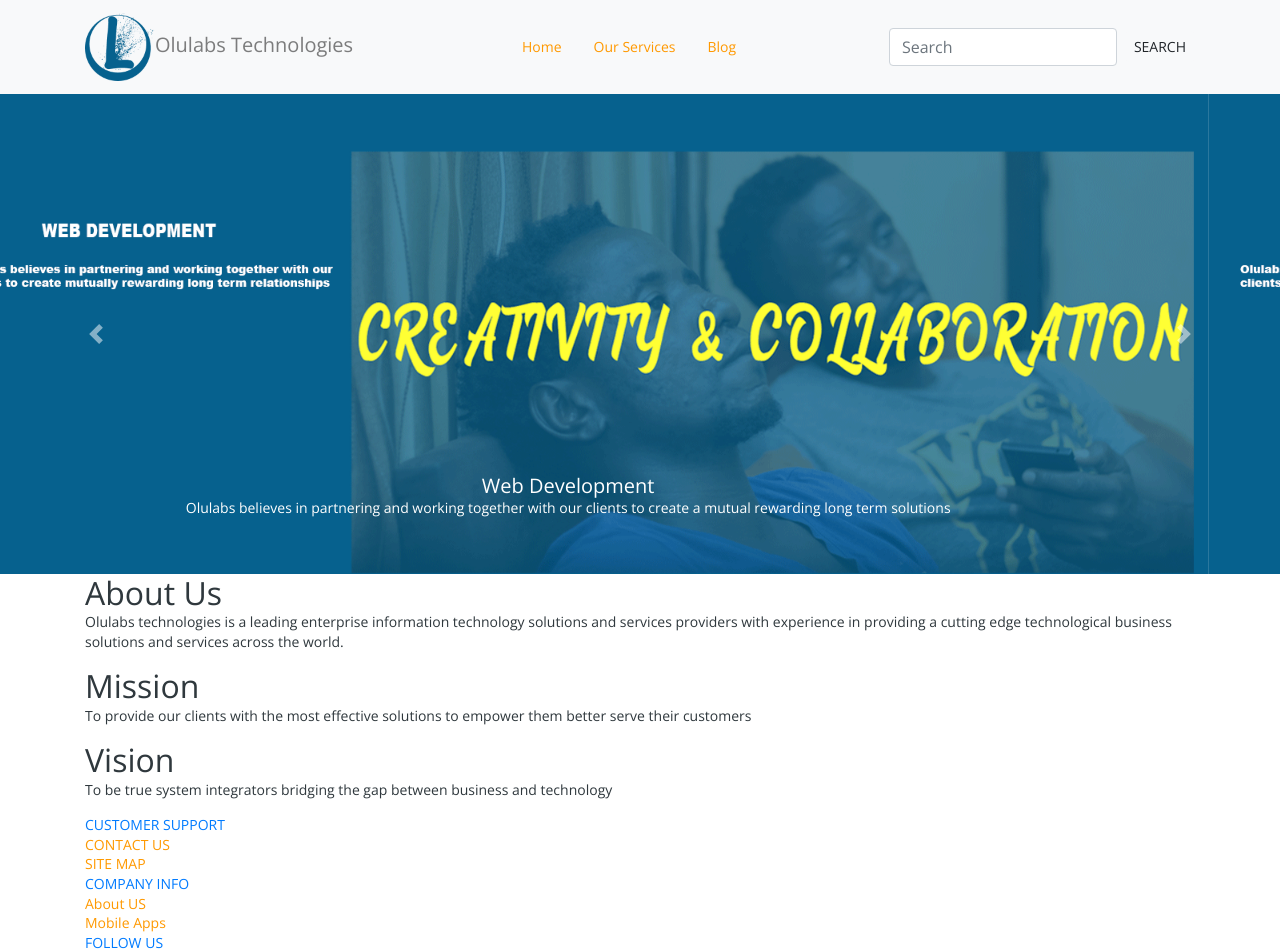
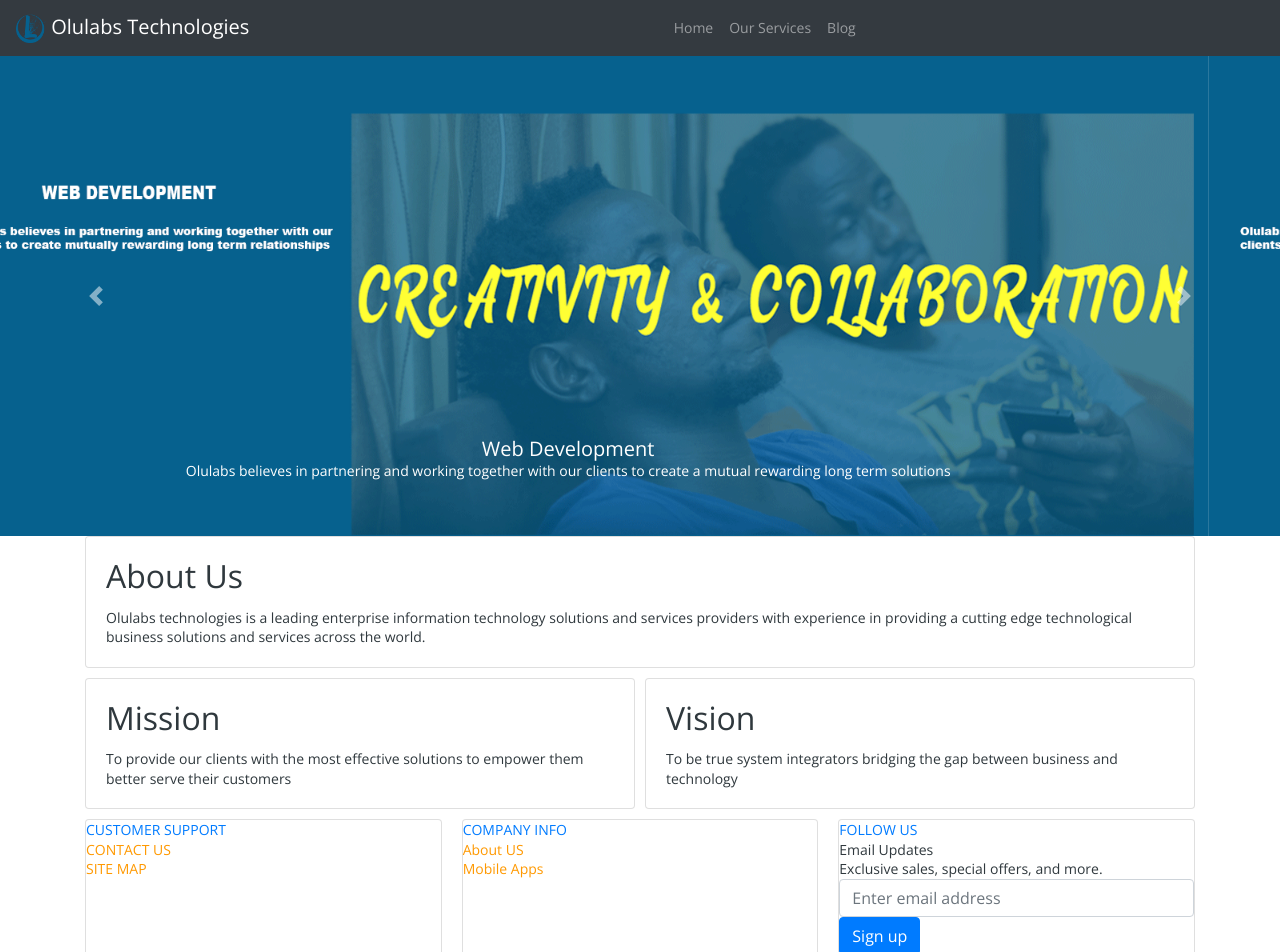
Before and after one commit to vostebush/olulabs-web-app, an Angular app in the folder olu-app/: page / in a window 1280 px wide. Shown: the top 952 px of the page. Built offline with nearby package versions, Linux system fonts and the light colour scheme.

Commit message:
new navbar format

```diff
--- a/olu-app/src/app/app.component.html
+++ b/olu-app/src/app/app.component.html
@@ -1,30 +1,31 @@
 <!--NAVIGATION-->
-  <nav class="navbar navbar-expand-lg bg-light navbar-light">
-    <div class="container">
-      <!-- BRANDING -->
+<nav class="navbar navbar-expand-sm bg-dark navbar-dark">
+  <div>
     <a class="navbar-brand" href="#">
-          <img class="logo" alt="Olulabs Inc Logo" src="/assets/images/olu1.png">
-          <span class="navbar-text">Olulabs Technologies</span>
+      <img id="logo" src="/assets/images/olu1.png" alt="">
+      Olulabs Technologies
     </a>
-
-      <!-- SEARCH -->
-      <ul class="navbar">
-        <li class="nav-item"><a class="nav-link" href="#">Home</a></li>
-        <li class="nav-item"><a class="nav-link" href="#">Our Services</a>
-        <li class="nav-item"><a class="nav-link" href="#">Blog</a></li>
+    <button class="navbar-toggler" type="button" data-toggle="collapse" data-target="#collapsibleNavbar">
+      <span class="navbar-toggler-icon"></span>
+    </button>
+  </div>
+  <div class="collapse navbar-collapse justify-content-lg-center" id="collapsibleNavbar">
+    <ul class="navbar-nav">
+      <li class="nav-item">
+        <a class="nav-link" href="#">Home</a>
+      </li>
+      <li class="nav-item">
+        <a class="nav-link" href="#">Our Services</a>
+      </li>
+      <li class="nav-item">
+        <a class="nav-link" href="#">Blog</a>
+      </li>
     </ul>
-
-        <div class="search-area">
-          <form class="form-inline">
-            <input class="form-control mr-sm-2" aria-label="Search" placeholder="Search" type="search">
-            <button class="btn btn-light btn-sm" type="submit">SEARCH</button>
-          </form>
-        </div>
   </div>
 </nav>
 
 <!--HERO SECTION-->
-  <div id="carouselExampleCaptions" class="carousel slide" data-ride="carousel">
+<section id="carouselExampleCaptions" class="carousel slide" data-ride="carousel">
   <ol class="carousel-indicators">
     <li data-target="#carouselExampleCaptions" data-slide-to="0" class="active"></li>
     <li data-target="#carouselExampleCaptions" data-slide-to="1"></li>
@@ -35,21 +36,24 @@
       <img src="/assets/images/olu-hero.png" class="d-block w-100" alt="...">
       <div class="carousel-caption d-none d-md-block">
         <h5>Web Development</h5>
-          <p>Olulabs believes in partnering and working together with our clients to create a mutual rewarding long term solutions</p>
+        <p>Olulabs believes in partnering and working together with our clients to create a mutual rewarding long term
+          solutions</p>
       </div>
     </div>
     <div class="carousel-item">
       <img src="/assets/images/olu-hero.png" class="d-block w-100" alt="...">
       <div class="carousel-caption d-none d-md-block">
         <h5>Web Development</h5>
-          <p>Olulabs believes in partnering and working together with our clients to create a mutual rewarding long term solutions</p>
+        <p>Olulabs believes in partnering and working together with our clients to create a mutual rewarding long term
+          solutions</p>
       </div>
     </div>
     <div class="carousel-item">
       <img src="/assets/images/olu-hero.png" class="d-block w-100" alt="...">
       <div class="carousel-caption d-none d-md-block">
         <h5>Web Development</h5>
-          <p>Olulabs believes in partnering and working together with our clients to create a mutual rewarding long term solutions</p>
+        <p>Olulabs believes in partnering and working together with our clients to create a mutual rewarding long term
+          solutions</p>
       </div>
     </div>
     <a class="carousel-control-prev" href="#carouselExampleCaptions" role="button" data-slide="prev">
@@ -63,46 +67,54 @@
   </div>
 
   <!--MAIN CONTAINER-->
-  <div class="container">
-    <section>
-      <div>
-        <h2>About Us</h2>
-        <p>Olulabs technologies is a leading enterprise
+  <section id="main-container">
+    <div class="container myGrid">
+      <div class="card about">
+        <div class="card-body">
+          <h2 class="card-title">About Us</h2>
+          <p class="card-text">Olulabs technologies is a leading enterprise
             information technology solutions and services providers
             with experience in providing a cutting edge technological
             business solutions and services across the world.<br> </p>
         </div>
-    </section>
-    <section>
-      <div>
-        <h2>Mission</h2>
-        <p>To provide our clients with the most effective solutions to empower them better serve their customers</p>
       </div>
-      <div>
-        <h2>Vision</h2>
-        <p>To be true system integrators bridging the gap between business and technology</p>
+
+      <div class="card mission">
+        <div class="card-body">
+          <h2 class="card-title">Mission</h2>
+          <p class="card-text">To provide our clients with the most effective solutions to empower them better serve
+            their customers</p>
+        </div>
+      </div>
+
+      <div class="card vision">
+        <div class="card-body">
+          <h2 class="card-title">Vision</h2>
+          <p class="card-text">To be true system integrators bridging the gap between business and technology</p>
+        </div>
+      </div>
     </div>
   </section>
-  </div>
 
   <!--FOOTER-->
   <footer>
     <section>
-      <div class="container">
-        <div class="text-primary link-header">CUSTOMER SUPPORT</div>
+      <div class="container footer">
+        <div class="support card">
+          <div class="text-primary link-header card-">CUSTOMER SUPPORT</div>
           <ul>
             <li><a href="#">CONTACT US</a></li>
             <li><a href="#">SITE MAP</a></li>
           </ul>
         </div>
-      <div class="container">
+        <div class="info card">
           <div class="text-primary link-header">COMPANY INFO</div>
           <ul>
             <li><a href="#">About US</a></li>
             <li><a href="#">Mobile Apps</a></li>
           </ul>
         </div>
-      <div class="container social">
+        <div class="social-media card">
           <div class="text-primary link-header">FOLLOW US</div>
           <ul>
             <li><a class="twitter" href="#"></a></li>
@@ -116,6 +128,7 @@
             <button class="btn btn-primary">Sign up</button>
           </div>
         </div>
+      </div>
     </section>
     <div class=" container text-primary copyright">&copy;Olulabs 2020</div>
   </footer>
--- a/olu-app/src/styles.css
+++ b/olu-app/src/styles.css
@@ -20,6 +20,106 @@
 
 
 /*BRANDING*/
-.logo {
-    width: 70px;
+#logo {
+    width: 30px;
 }
+
+
+
+/*********MAIN CONTAINER************/
+.myGrid {
+    display: grid;
+    grid-template-columns: repeat(2, 1fr);
+    grid-template-rows: repeat(3, auto);
+    grid-gap: 10px;
+    grid-template-areas:
+    'about about'
+    'mission vision'
+    ;
+}
+
+.about {
+    grid-area: about;
+    grid-column: 1/3;
+}
+
+.mission {
+    grid-area: mission;
+    grid-column: 1/2;
+}
+
+.vision {
+    grid-area: vision;
+    grid-column: 2/3;
+}
+
+@media (max-width: 576px) {
+    .myGrid {
+        grid-template-areas:
+        'about'
+        'mission'
+        'vision'
+        ;
+    }
+
+    .about {
+        grid-column: 1/3;
+    }
+
+    .mission {
+        grid-column: 1/3;
+
+    }
+
+    .vision {
+        grid-column: 1/3;
+    }
+}
+
+/**********FOOTER**************/
+.footer {
+    display: grid;
+    grid-template-columns: repeat(3, 1fr);
+    grid-template-rows: repeat(3, auto);
+    grid-gap: 20px;
+    grid-template-areas:
+    'support info social-media'
+    'support info social-media'
+    'support info social-media'
+    ;
+}
+
+.support {
+    grid-area: support;
+    grid-column: 1/2;
+}
+
+.info {
+    grid-area: info;
+    grid-column: 2/3;
+}
+
+.social-media {
+    grid-area: social-media;
+    grid-column: 3/4;
+}
+
+@media (max-width: 576px) {
+    .footer {
+        grid-area:
+        'support'
+        'info'
+        'social-media';
+    }
+    .support{
+        grid-column: 1/4;
+    }
+
+    .info {
+        grid-column: 1/4;
+    }
+
+    .social-media {
+        grid-column: 1/4;
+    }
+}
```
Also changed, not shown: olu-app/src/assets/images/F5F5F5.png (added), olu-app/src/assets/images/a7a8ad.png (added). Lines whose indentation alone changed are shown as unchanged.
